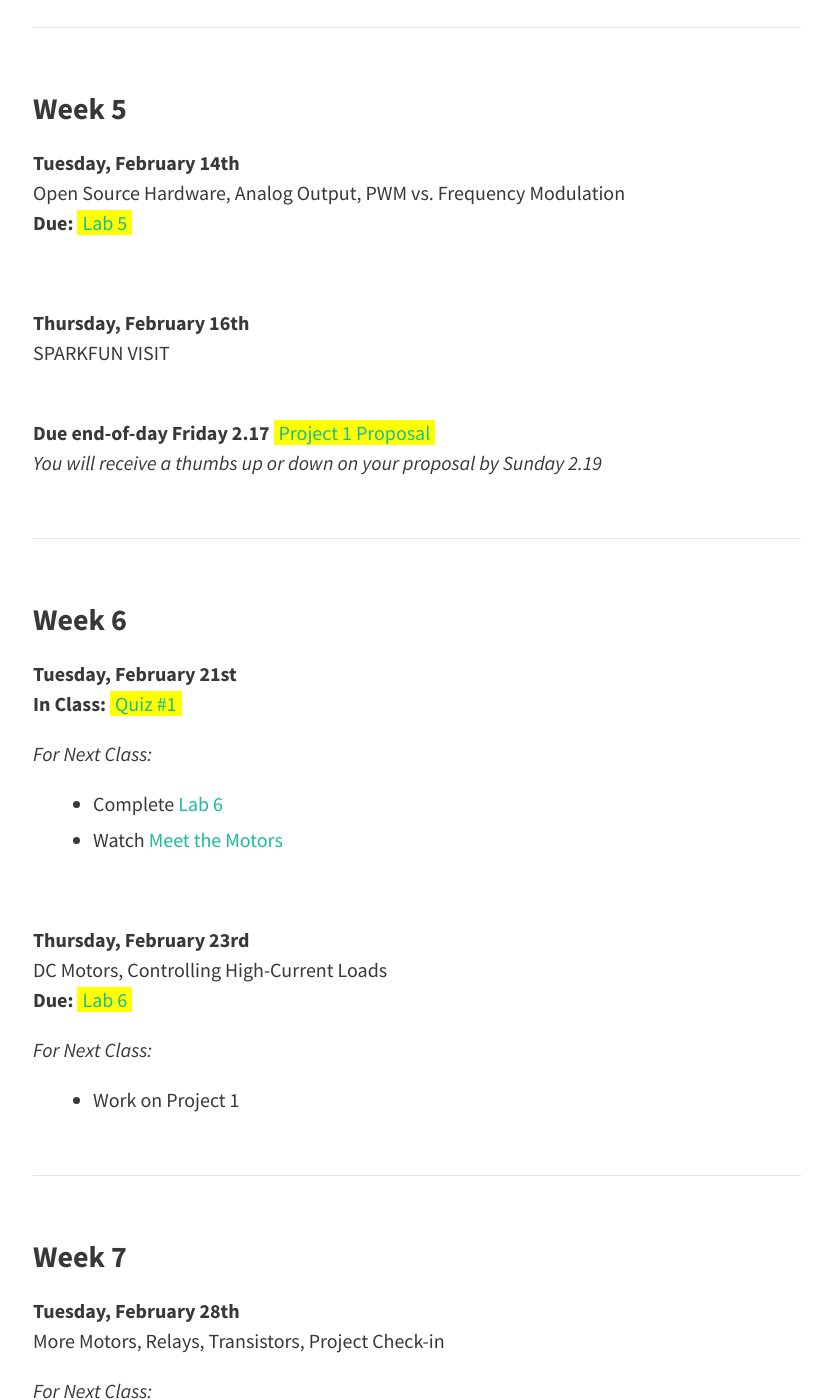
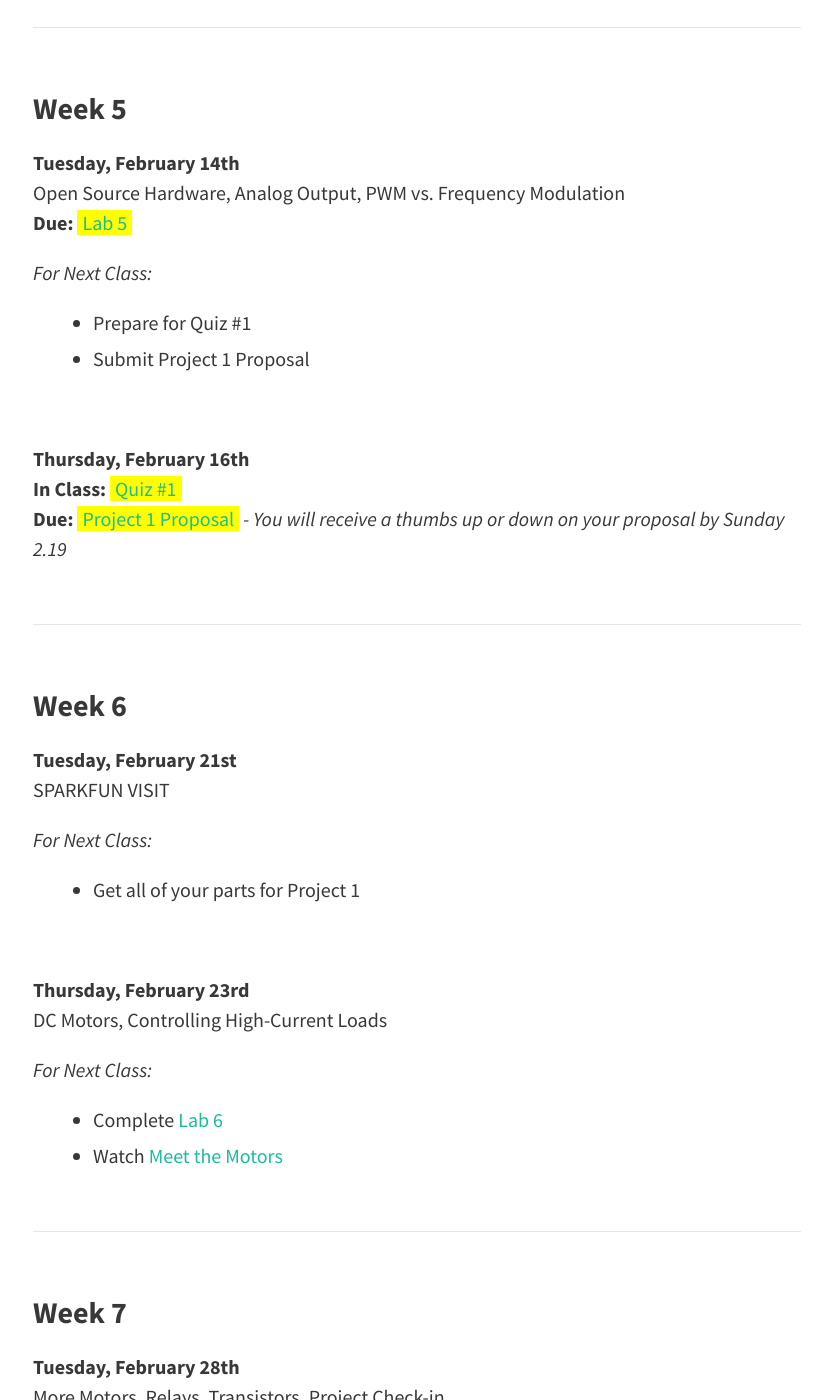
Before and after one commit to coloringchaos/object-spring-17, a Jekyll site: the page built from schedule.md, in a window 1280 px wide and 1400 px high, scrolled down 3506 px. Shown: the whole window, without its empty margins (223-1055 px from the left). Built offline with Jekyll 4.4.1, drawn with Linux system fonts in a browser that asks for light colours; nearby versions of some CDN libraries; some of the changed text lies outside the part shown.

Commit message:
lab 5 stuff

```diff
--- a/schedule.md
+++ b/schedule.md
@@ -103,11 +103,11 @@
 
 <br>
 
-**Thursday, February 9th** <br> Analog Input, Sensors, Datasheets, Memory & Variables <br> **Due:** <span class="highlight">[Lab 4](/object-spring-17/lab-4)</span>
+**Thursday, February 9th** <br> Analog Input, Sensors, Variable Resistors, Serial Monitor <br> **Due:** <span class="highlight">[Lab 4](/object-spring-17/lab-4)</span>
 
 *For Next Class:*
 
-+ Complete [Lab 5]()
++ Complete [Lab 5](/object-spring-17/lab-5)
 + Watch [What is Open Source Hardware](https://www.youtube.com/watch?v=9xGRaPrcvVg)
 + Read [Production Bits](https://coloringchaos.github.io/object-fall-16/assets/gibb-production-bits.pdf)
 + Read [Open Source Hardware Checklist](http://www.oshwa.org/wp-content/uploads/2014/08/Open-Source-Hardware-Checklist.pdf)
@@ -120,46 +120,42 @@
 <hr>
 
 ### Week 5
-**Tuesday, February 14th** <br> Open Source Hardware, Analog Output, PWM vs. Frequency Modulation <br> **Due:** <span class="highlight">[Lab 5]()</span>
+**Tuesday, February 14th** <br> Open Source Hardware, Analog Output, PWM vs. Frequency Modulation <br> **Due:** <span class="highlight">[Lab 5](/object-spring-17/lab-5)</span>
 
-<!-- *For Next Class:*
+*For Next Class:*
 
-+ Submit [Project 1 Proposal]() -->
++ Prepare for Quiz #1
++ Submit Project 1 Proposal
 
 <br>
 
-**Thursday, February 16th** <br> SPARKFUN VISIT
+**Thursday, February 16th** <br> **In Class:** <span class="highlight">[Quiz #1]()</span><br> **Due:** <span class="highlight">[Project 1 Proposal]()</span> *- You will receive a thumbs up or down on your proposal by Sunday 2.19*
 
-<!-- *For Next Class:*
-
-+ Prepare for Quiz #1 -->
-
-<br>
-**Due end-of-day Friday 2.17** <span class="highlight">[Project 1 Proposal]()</span><br>*You will receive a thumbs up or down on your proposal by Sunday 2.19*
 
 <hr>
 
 ### Week 6
-**Tuesday, February 21st** <br> **In Class:** <span class="highlight">[Quiz #1]()</span>
+**Tuesday, February 21st** <br> SPARKFUN VISIT
+
+
+*For Next Class:*
+
++ Get all of your parts for Project 1
+
+
+<br>
+
+**Thursday, February 23rd** <br> DC Motors, Controlling High-Current Loads
 
 *For Next Class:*
 
 + Complete [Lab 6]()
 + Watch [Meet the Motors]()
 
-<br>
-
-**Thursday, February 23rd** <br> DC Motors, Controlling High-Current Loads<br> **Due:** <span class="highlight">[Lab 6]()</span>
-
-*For Next Class:*
-
-+ Work on Project 1
-
-
 <hr>
 
 ### Week 7
-**Tuesday, February 28th** <br> More Motors, Relays, Transistors, Project Check-in
+**Tuesday, February 28th** <br> More Motors, Relays, Transistors, Project Check-in <br> **Due:** <span class="highlight">[Lab 6]()</span>
 
 *For Next Class:*
 
```
Also changed, not shown: _posts/2017-2-9-lab5.md (added, +121 -0 lines), img/lab5-01.png (added), img/lab5-02.png (added), img/lab5-fsrfemaleheaders.jpg (added), img/lab5-fsrscrewterminals.jpg (added), img/lab5-fsrwirewrap.jpg (added).
